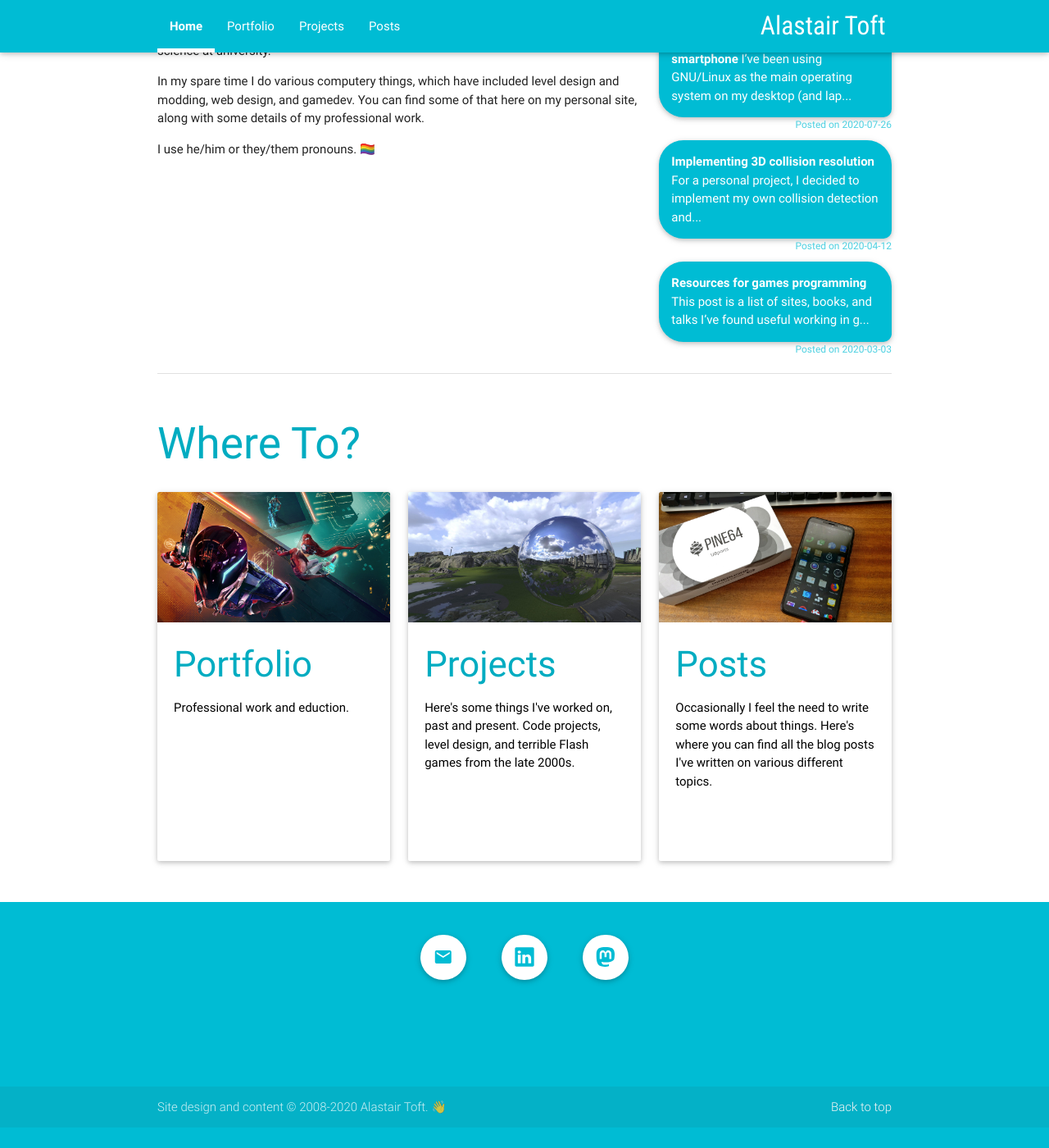
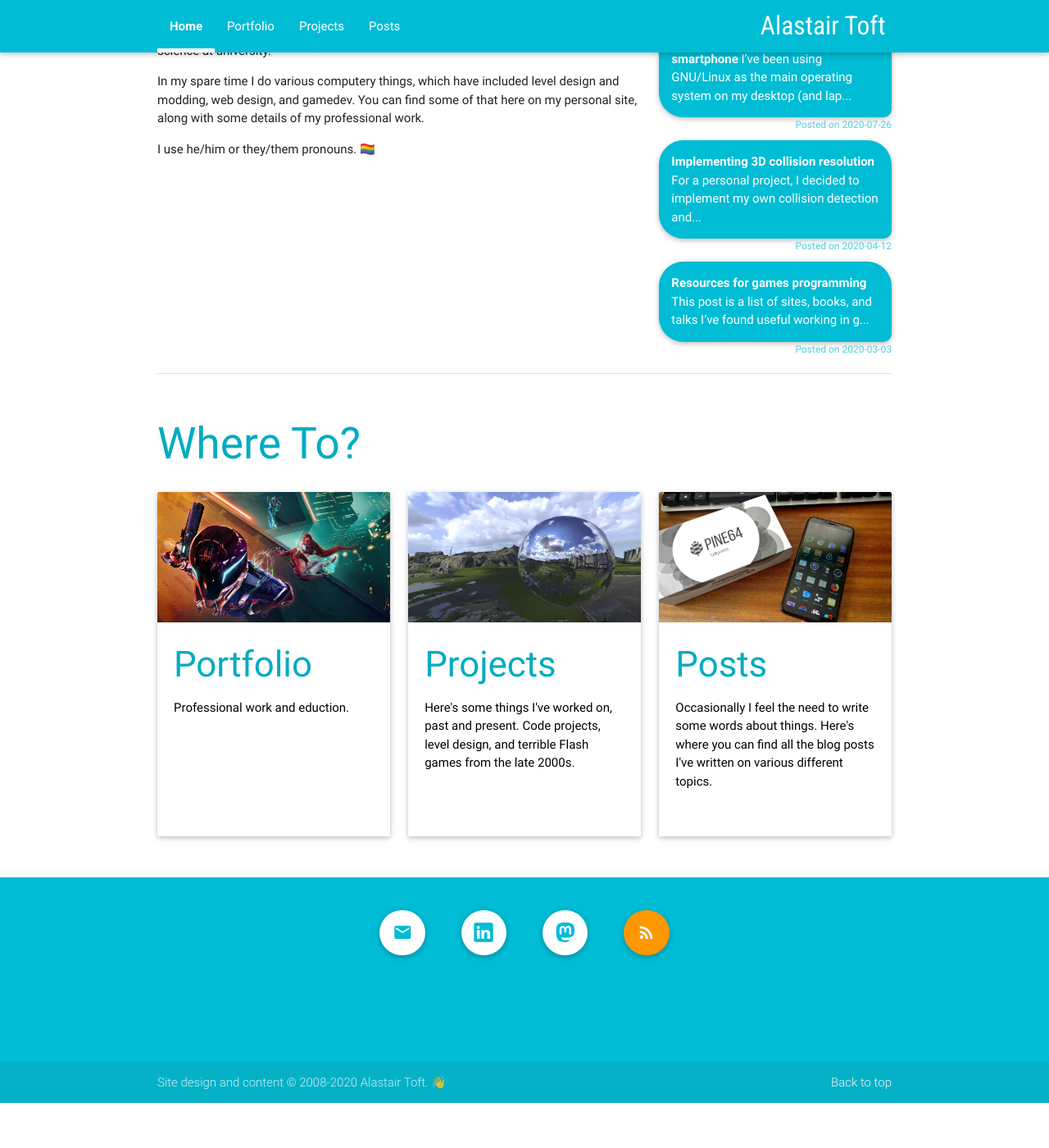
Before and after one commit to atoft/atoft.github.io, a Jekyll site: the page built from index.html, in a window 1280 px wide and 1400 px high, scrolled down 608 px. Shown: the whole window at 82% size. Built offline with Jekyll 4.4.1, drawn with Linux system fonts in a browser that asks for light colours; nearby versions of some CDN libraries; after the commit the page ends 1953 px from its top, so only the background shows below that.

Commit message:
Style tweaks.

```diff
--- a/_includes/footer.html
+++ b/_includes/footer.html
@@ -1,15 +1,18 @@
-<footer class="page-footer cyan" style="height:300px;">
+<footer class="page-footer cyan">
   <div class="container">
     <div class="row">
       <div class="col s12 center">
-          <a class="btn-floating btn-large white" href="mailto:me@atoft.dev">
+          <a class="btn-floating btn-large white" href="mailto:me@atoft.dev" title="Email">
             <i class="tiny material-icons cyan-text">email</i>
           </a>
-          <a class="btn-floating btn-large white" href="https://linkedin.com/in/alastairtoft">
+          <a class="btn-floating btn-large white" href="https://linkedin.com/in/alastairtoft" title="LinkedIn">
             <img src="/images/icons/linkedin-small.svg"> LinkedIn
           </a>
-	  <a class="btn-floating btn-large white" rel="me" href="https://mastodon.gamedev.place/@alastair">
+	  <a class="btn-floating btn-large white" rel="me" href="https://mastodon.gamedev.place/@alastair" title="Mastodon">
             <img src="/images/icons/mastodon-small.svg"> Mastodon
+          </a>
+          <a class="btn-floating btn-large orange" href="/feed.xml" title="RSS Feed">
+            <i class="tiny material-icons white-text">rss_feed</i>
           </a>
       </div>
     </div>
--- a/css/index.css
+++ b/css/index.css
@@ -39,7 +39,7 @@
 /* A card containing the preview of a blog post. */
 .addymotion-launchpad-card
 {
-    min-height: 450px;
+    min-height: 420px;
 }
 
 #launchpad a
```
